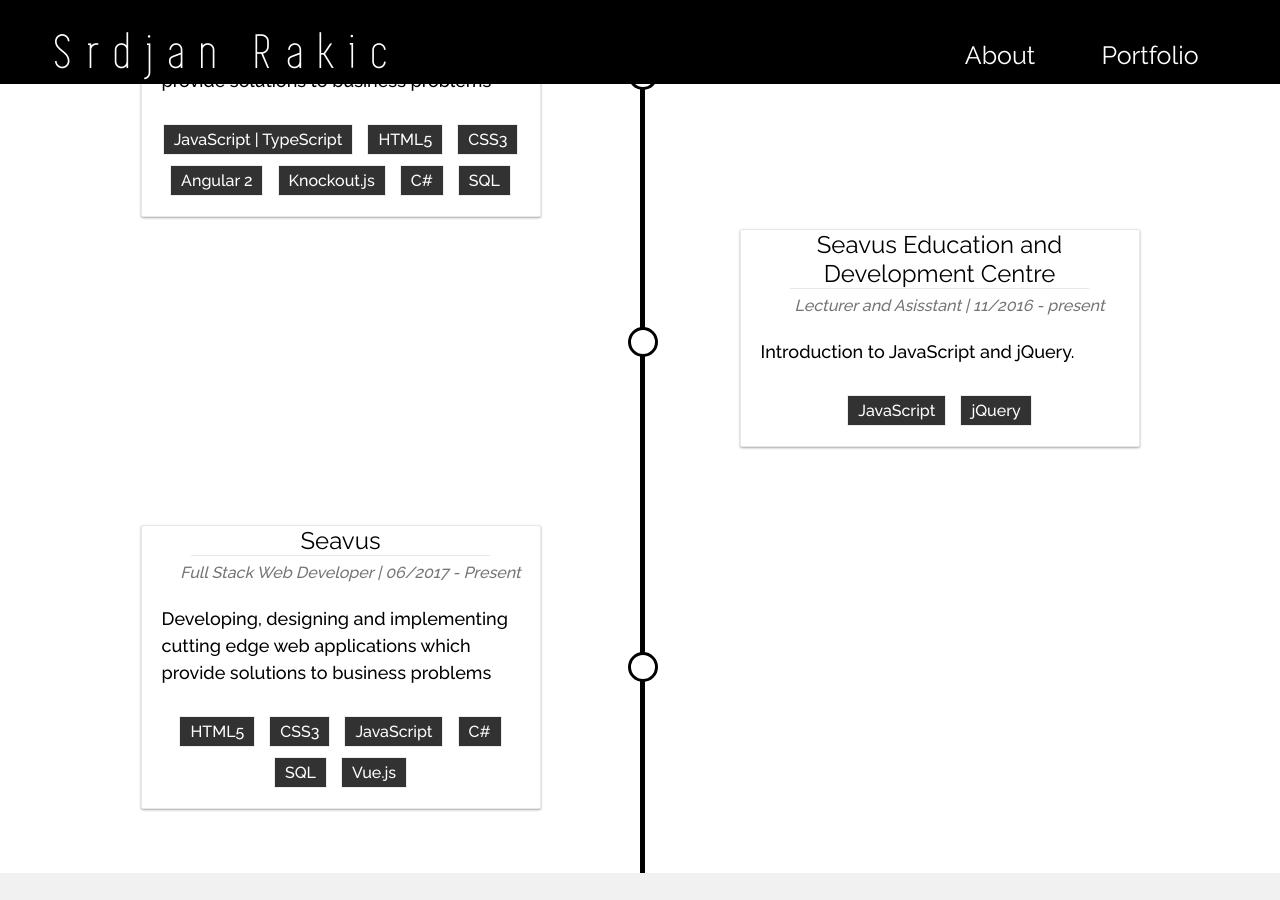
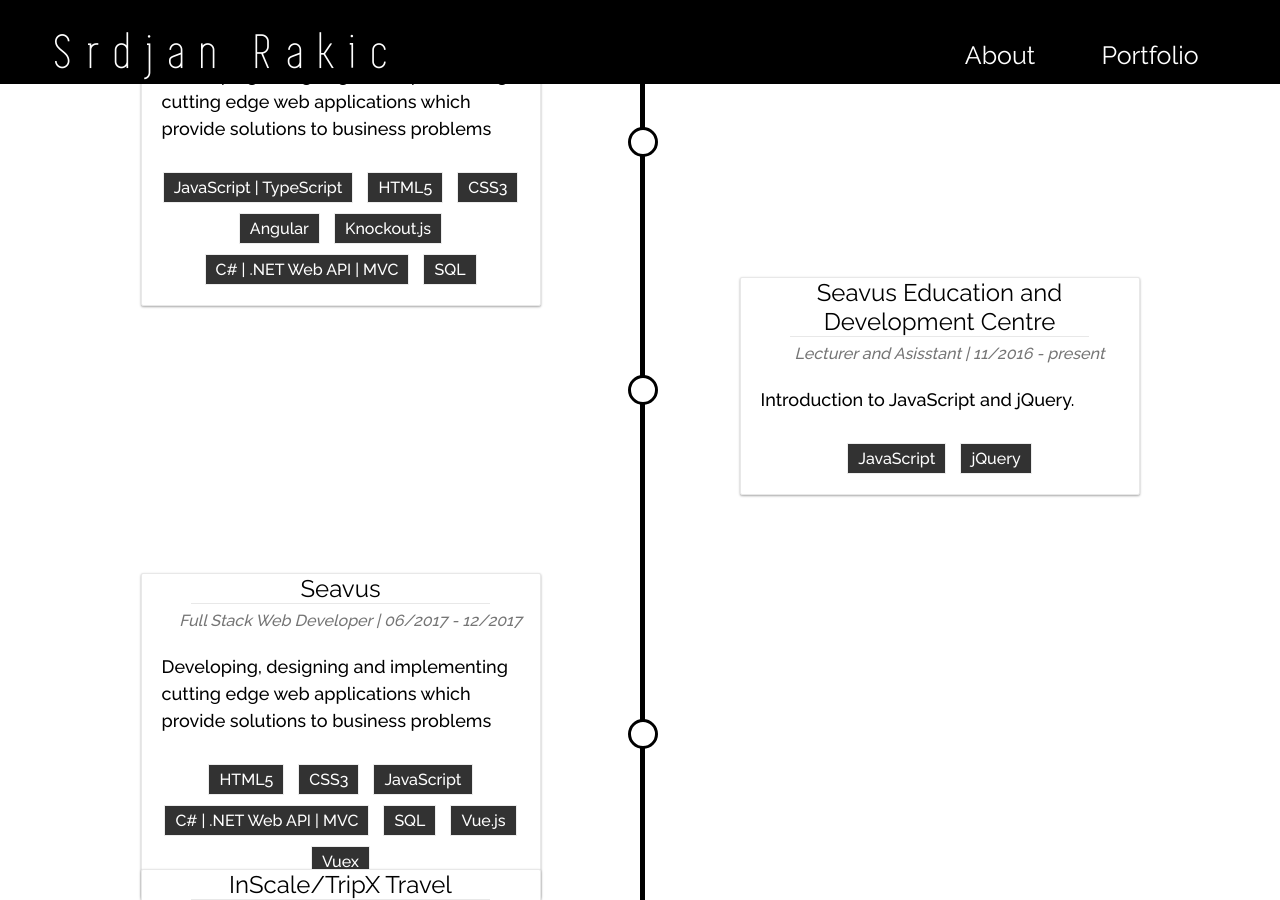
Before and after one commit to srdjanRakic/blog, a Jekyll site: the page built from index.html, in a window 1280 px wide and 900 px high, scrolled down 2934 px. Built offline with Jekyll 4.4.1, drawn with Linux system fonts in a browser that asks for light colours; some of the changed text lies outside the part shown.

Commit message:
Update work history

```diff
--- a/_includes/landing.html
+++ b/_includes/landing.html
@@ -44,11 +44,12 @@
             <h3>Libraries & Frameworks</h3>
             <div class="skill-column">
                <ul>
-                  <li>Sass</li>
-                  <li>Bootstrap</li>
-                  <li>jQuery</li>
+                  <li>React</li>
                   <li>Angular</li>
-                  <li>Vue.js</li>
+                  <li>Vue</li>
+                  <li>Vuex</li>
+                  <li>Redux</li>
+                  <li>MobX</li>
                </ul>
             </div>
          </div>
@@ -79,9 +81,9 @@
                         <span>JavaScript | TypeScript</span>
                         <span>HTML5</span>
                         <span>CSS3</span>
-                        <span>Angular 2</span>
+                        <span>Angular</span>
                         <span>Knockout.js</span>
-                        <span>C#</span>
+                        <span>C# | .NET Web API | MVC</span>
                         <span>SQL</span>
                      </div>
                   </div>
@@ -104,18 +106,48 @@
                <div class="timeline-section left">
                   <div class="content-card">
                      <p class="content-card-title">Seavus</p>
-                     <p class="content-card-date">Full Stack Web Developer | 06/2017 - Present</p>
+                     <p class="content-card-date">Full Stack Web Developer | 06/2017 - 12/2017</p>
                      <p class="content-card-description">Developing, designing and implementing cutting edge web applications which provide solutions to business problems</p>
                      <div class="content-card-skills-list">
                         <span>HTML5</span>
                         <span>CSS3</span>
                         <span>JavaScript</span>
-                        <span>C#</span>
+                        <span>C# | .NET Web API | MVC</span>
                         <span>SQL</span>
                         <span>Vue.js</span>
+                        <span>Vuex</span>
                      </div>
                   </div>
                </div>
+            </li>
+            <li>
+                <div class="timeline-section left">
+                    <div class="content-card">
+                        <p class="content-card-title">InScale/TripX Travel</p>
+                        <p class="content-card-date">Full Stack Web Developer | 12/2017 - 08/2018</p>
+                        <p class="content-card-description">TripX Travel is a scandinavian package holidaymaker. Basic thesis and mission is "most value for money”.</p>
+                        <div class="content-card-skills-list">
+                            <span>React</span>
+                            <span>Redux</span>
+                            <span>MobX</span>
+                            <span>Styled Components</span>
+                            <span>C# | .NET Web API | MVC</span>
+                        </div>
+                    </div>
+                </div>
+            </li>
+            <li>
+                <div class="timeline-section left">
+                    <div class="content-card">
+                        <p class="content-card-title">InPlayer</p>
+                        <p class="content-card-date">Frontend Developer | 08/2018 - Present</p>
+                        <p class="content-card-description">InPlayer is a next generation video and digital asset monetization platform.</p>
+                        <div class="content-card-skills-list">
+                            <span>React</span>
+                            <span>Redux</span>
+                        </div>
+                    </div>
+                </div>
             </li>
          </ul>
       </div>
```
Also changed, not shown: other parts of _includes/landing.html (+1 -0 lines).
